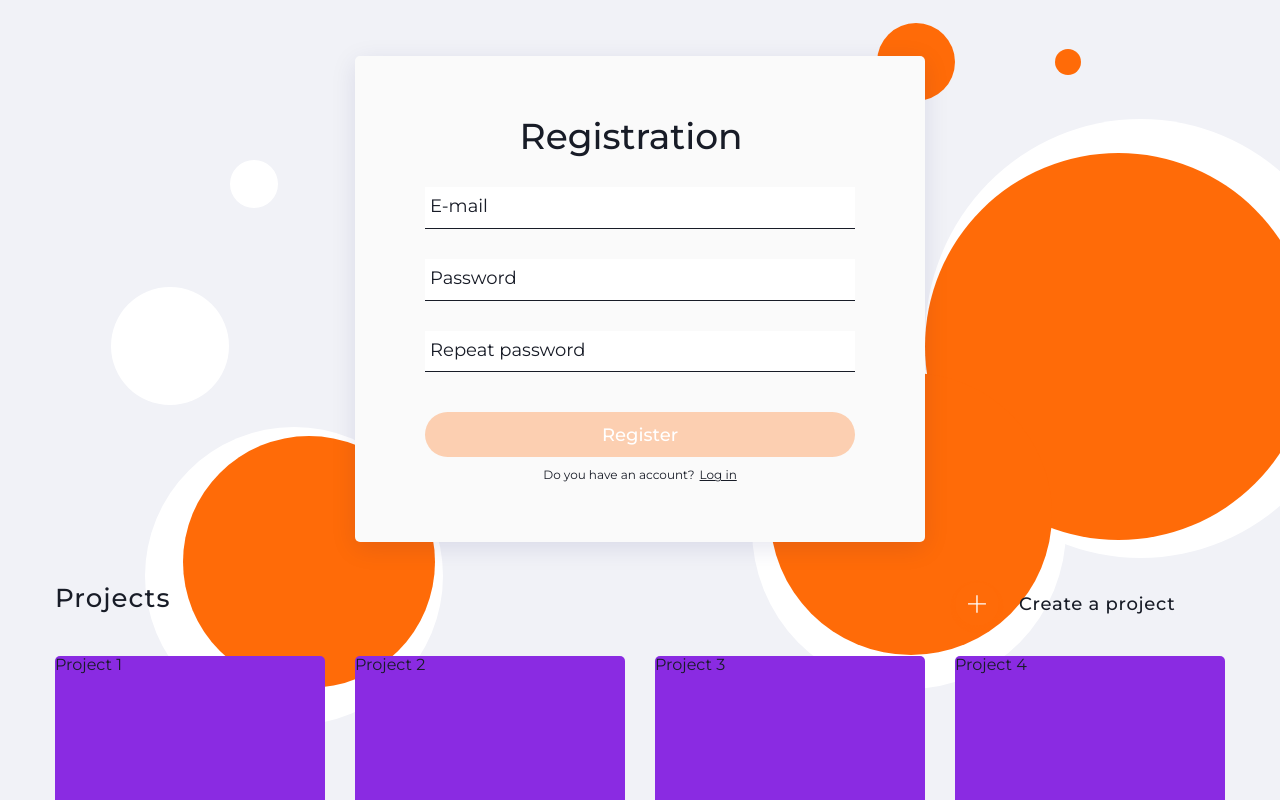
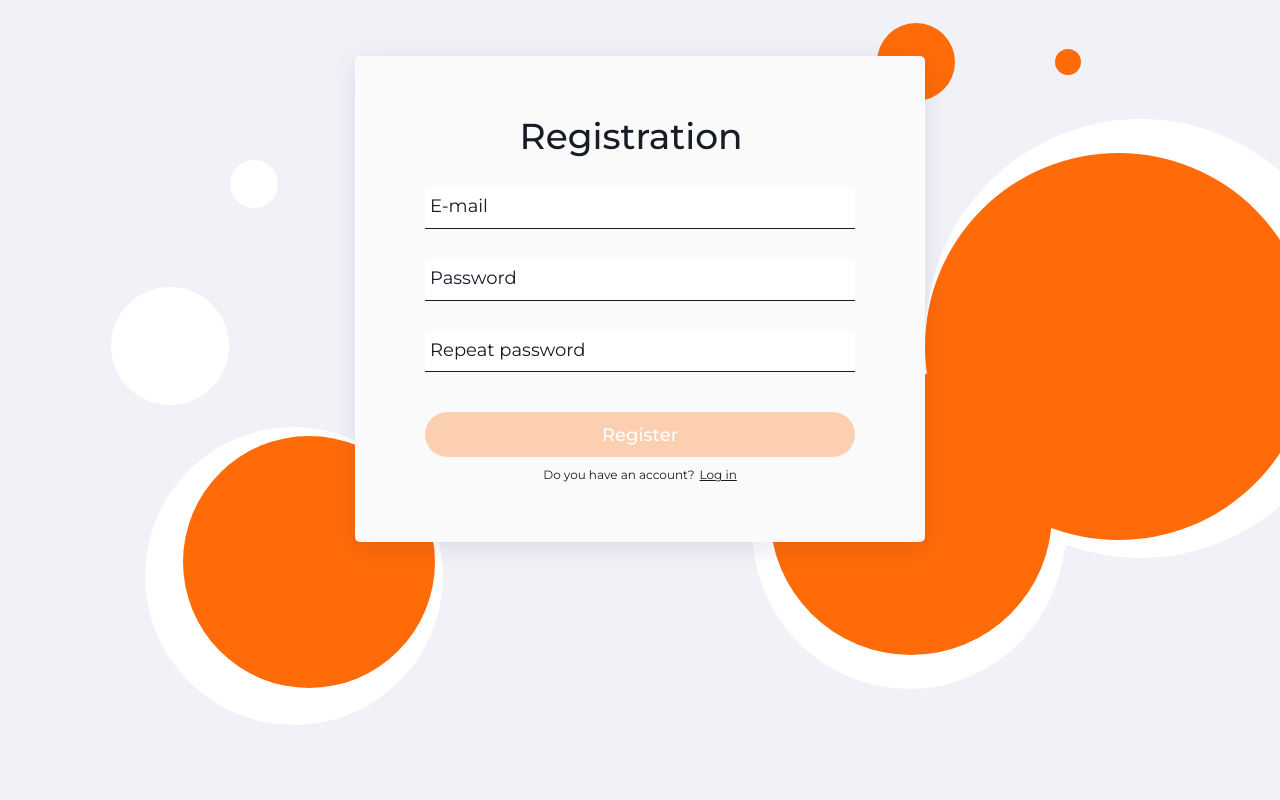
Before and after one commit to Rostyslav-Zahorulko/planner-frontend, a React (Create React App) app: page / in a window 1280 px wide. Shown: the top 800 px of the page. Built offline with nearby package versions, Linux system fonts and the light colour scheme.

Commit message:
minor fixes

```diff
--- a/src/App.js
+++ b/src/App.js
@@ -8,7 +8,7 @@ export default function App() {
     <Container>
       {<RegisterPage></RegisterPage>}
       {/* {<LoginPage></LoginPage>} */}
-      <ProjectsPage></ProjectsPage>
+      {/* <ProjectsPage></ProjectsPage> */}
     </Container>
   );
 }
```
